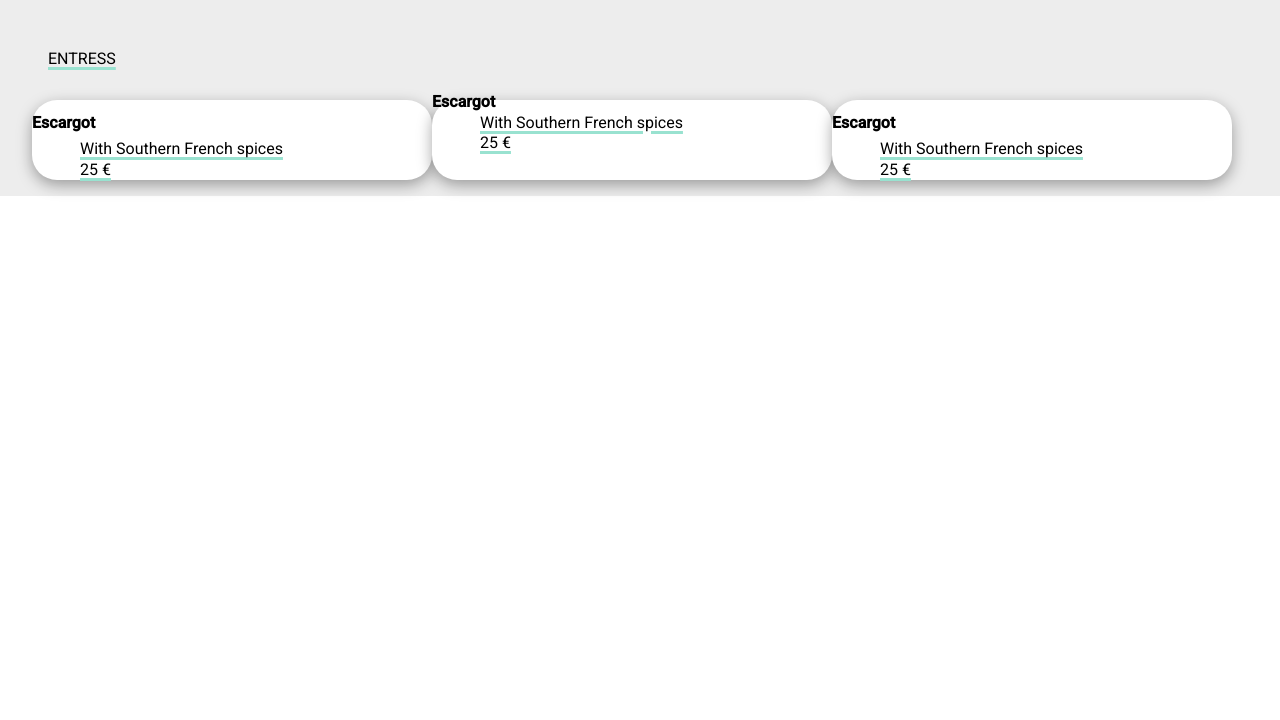
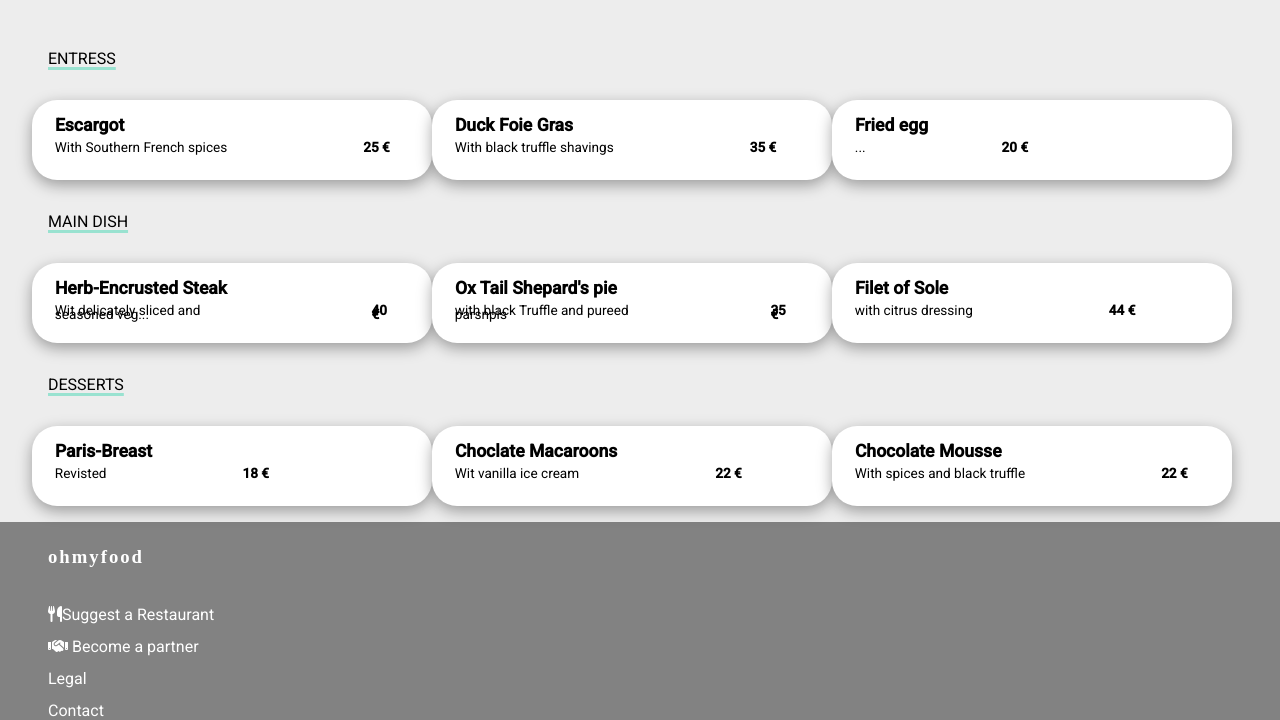
Before and after one commit to davideros3/DavidEros_3_24.09.2023_A, a website: page palette.html in a window 1280 px wide. Shown: the part 566-1286 px from the top of the page. Before the commit the page ends 800 px from the top, so only its background shows below. Drawn offline with Linux system fonts and the light colour scheme; a web font is replaced by a local one.

Commit message:
Second commit

```diff
--- a/palette.html
+++ b/palette.html
@@ -37,24 +37,99 @@
             <div class="main-content__container__menu">
                 <div class="main-content__container__menu__item">
                     <h4>Escargot</h4>
-                    <p>With Southern French spices </p>
-                    <p>25 €</p>
+                    <div class="main-content__container__menu__item__text">
+                        <p>With Southern French spices </p>
+                        <p>25 €</p>
+                    </div>
                 </div>
 
                 <div class="main-content__container__menu__item">
-                    <strong>Escargot</strong>
-                    <p>With Southern French spices </p><p>25 €</p>
+                    <h4>Duck Foie Gras</h4>
+                    <div class="main-content__container__menu__item__text">
+                        <p>With black truffle shavings  </p>
+                        <p>35 €</p>
+                    </div>
                 </div>
 
                 <div class="main-content__container__menu__item">
-                    <h4>Escargot</h4>
-                    <p>With Southern French spices </p><p>25 €</p>
+                    <h4>Fried egg</h4>
+                    <div class="main-content__container__menu__item__text">
+                        <p>... </p>
+                        <p>20 €</p>
+                    </div>
+                </div>
+            </div>
+
+            <p>MAIN DISH</p>
+
+            <div class="main-content__container__menu">
+                <div class="main-content__container__menu__item">
+                    <h4>Herb-Encrusted Steak</h4>
+                    <div class="main-content__container__menu__item__text">
+                        <p>Wit delicately sliced and seasoned veg... </p>
+                        <p>40 €</p>
+                    </div>
                 </div>
 
+                <div class="main-content__container__menu__item">
+                    <h4>Ox Tail Shepard's pie</h4>
+                    <div class="main-content__container__menu__item__text">
+                        <p>with black Truffle and pureed parsnpis  </p>
+                        <p>35 €</p>
+                    </div>
+                </div>
+
+                <div class="main-content__container__menu__item">
+                    <h4>Filet of Sole</h4>
+                    <div class="main-content__container__menu__item__text">
+                        <p>with citrus dressing </p>
+                        <p>44 €</p>
+                    </div>
+                </div>
             </div>
 
+            <p>DESSERTS</p>
+
+            <div class="main-content__container__menu">
+                <div class="main-content__container__menu__item">
+                    <h4>Paris-Breast</h4>
+                    <div class="main-content__container__menu__item__text">
+                        <p>Revisted </p>
+                        <p>18 €</p>
+                    </div>
+                </div>
+
+                <div class="main-content__container__menu__item">
+                    <h4>Choclate Macaroons</h4>
+                    <div class="main-content__container__menu__item__text">
+                        <p>Wit vanilla ice cream   </p>
+                        <p>22 €</p>
+                    </div>
+                </div>
+
+                <div class="main-content__container__menu__item">
+                    <h4>Chocolate Mousse </h4>
+                    <div class="main-content__container__menu__item__text">
+                        <p>With spices and black truffle  </p>
+                        <p>22 €</p>
+                    </div>
+                </div>
+            </div>
+        </div>
+    </div>
+
+    <!-- Footer -->
+
+    <div class="footer">
+        <div class="footer__info">
+            <h3 class="footer__info__logo">ohmyfood</h3>
+            <a class="footer__info__logo__text"><i class="fa-solid fa-utensils" class="footer__info__logo__text__bold"></i>Suggest a Restaurant</a>
+            <a class="footer__info__logo__text"><i class="fa-solid fa-handshake" class="footer__info__logo__text__bold"></i> Become a partner</a>
+            <a class="footer__info__logo__text">Legal</a>
+            <a class="footer__info__logo__text">Contact</a>
 
         </div>
+
     </div>
 </body>
 </html>
--- a/sass/layouts/_footer.scss
+++ b/sass/layouts/_footer.scss
@@ -1,13 +1,28 @@
 .footer {
     background-color: #636363cc;
     height: auto;
-    padding-top: 3em;
 
     &__info {
-        display: flex;
-        flex-direction: row;
-        justify-content: space-evenly;
-        padding-top: 2em;
+        padding: 0em 3em;
+        &__logo {
+            font-family: shrikhand;
+            color: white;
+            margin: 0;
+            padding: 1.3em 0 1.3em 0;
+            letter-spacing: 2px;
+            &__text {
+                display: block;
+                margin: 0.8em 0;
+                font-size: 1em;
+                color: white;
+                &__bold {
+                    font-weight: bold;
+                }
+
+            }
+
+        }
     }
 
+
 }
--- a/sass/layouts/_maincontent.scss
+++ b/sass/layouts/_maincontent.scss
@@ -47,21 +47,55 @@
             justify-content: space-evenly;
             flex-wrap: wrap;
             flex-direction: row;
-
-            border-radius: 25px;
+            width: 100%;
             padding: 1em 3em 1em 2em;
 
             &__item{
                 background-color: white;
                 box-shadow: rgba(0, 0, 0, 0.35) 0px 5px 15px;
-                display: inline-block;
                 border: none;
                 width: 25em;
                 border-radius: 25px;
                 height: 5em;
                 line-height: 0.3em;
-                flex-wrap: wrap;
-                flex-direction: row;
+
+                h4 {
+                    margin: 1.3em 0px 0.2em 1.3em;
+                    font-weight: bold;
+                    font-size: 1.1em;
+                }
+
+                &__text {
+                    display: flex;
+
+                    // padding-top: 1em;
+                    align-items: center;
+
+
+                    p:nth-child(1){
+
+                        font-weight: normal;
+                        font-size: 0.85rem;
+                        text-decoration: none;
+                        margin-right: 0 1.3em ;
+                        margin-left: -18px;
+
+
+
+                    }
+                    p:nth-child(2) {
+
+                        font-weight: bold;
+                        text-decoration: none;
+                        font-size: 0.85rem;
+                        margin-left: 4em;
+
+
+
+                    }
+
+
+                }
 
             }
 
```
Also changed, not shown: index.html (+7 -7 lines), css/style.css, sass/main.css, 2 other files.
